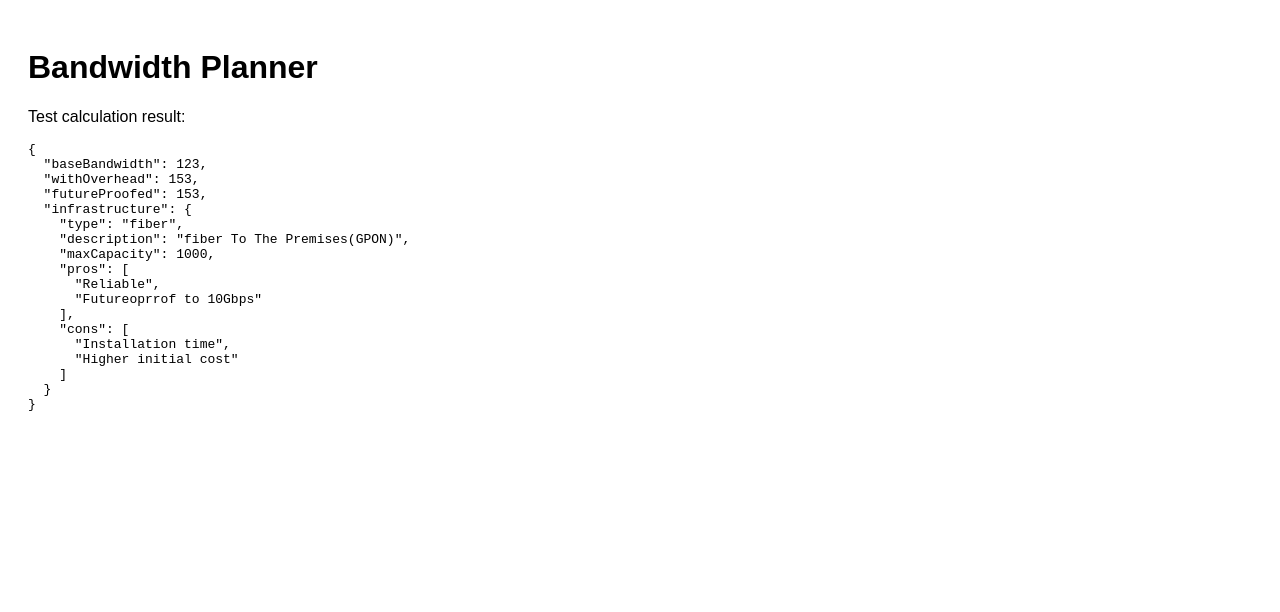
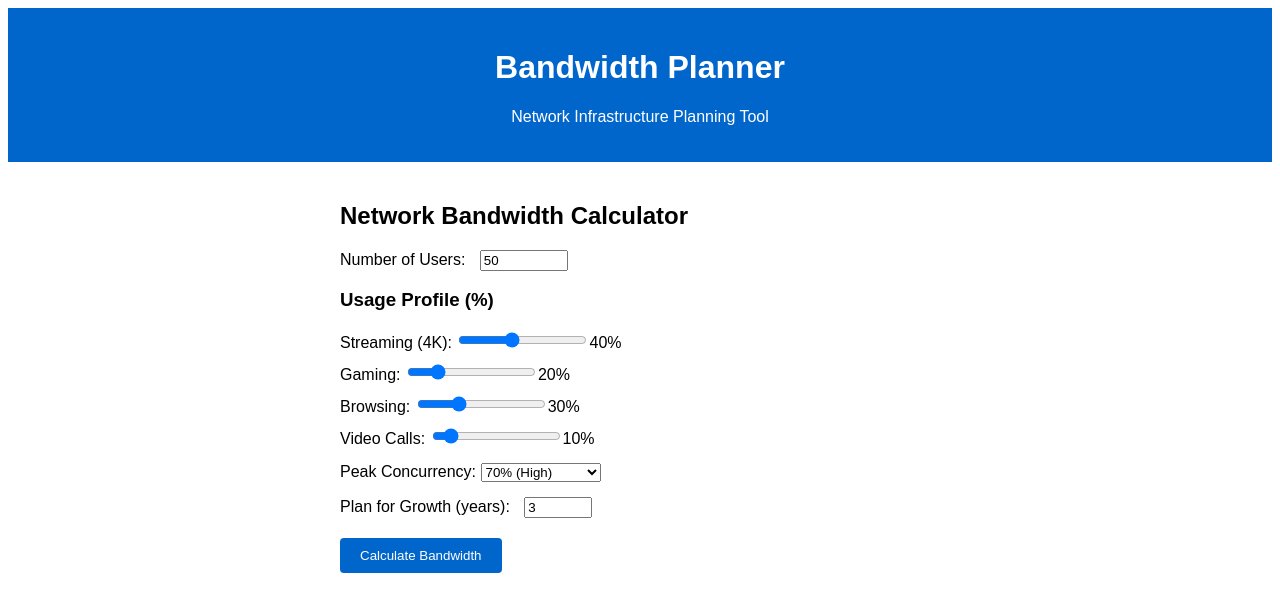
Before and after one commit to matthewkutumela/bandwidth-calculator-net-planner, a React (Create React App) app: page / in a window 1280 px wide. Shown: the top 612 px of the page. Built offline with nearby package versions, Linux system fonts and the light colour scheme.

Commit message:
feat: add cost estimation module:

```diff
--- a/src/App.js
+++ b/src/App.js
@@ -1,19 +1,16 @@
 import React from 'react';
-import { calculateBandwidth } from './calculator/engine';
+import CalculatorForm from './components/CalculatorForm';
 
 function App() {
-  const testResult = calculateBandwidth({
-    userCount: 10,
-    usageProfile: { streaming: 50, gaming: 20, browsing: 20, videoCalls: 10 },
-    peakConcurrency: 0.7,
-    growthYears: 0
-  });
-
   return (
-    <div style={{ padding: '20px', fontFamily: 'Arial' }}>
-      <h1>Bandwidth Planner</h1>
-      <p>Test calculation result:</p>
-      <pre>{JSON.stringify(testResult, null, 2)}</pre>
+    <div style={{ fontFamily: 'Arial, sans-serif' }}>
+      <header style={{ backgroundColor: '#0066cc', color: 'white', padding: '20px', textAlign: 'center' }}>
+        <h1>Bandwidth Planner</h1>
+        <p>Network Infrastructure Planning Tool</p>
+      </header>
+      <main>
+        <CalculatorForm />
+      </main>
     </div>
   );
 }
--- a/src/calculator/engine.js
+++ b/src/calculator/engine.js
@@ -83,7 +83,7 @@
                 type: 'fiber',
                 description: 'fiber To The Premises(GPON)',
                 maxCapacity: 1000,
-                pros: ['Reliable', 'Futureoprrof to 10Gbps'],
+                pros: ['Reliable', 'Futureproof to 10Gbps'],
                 cons: ['Installation time', 'Higher initial cost']
             };
         } else {
--- /dev/null
+++ b/src/components/CalculatorForm.jsx
@@ -0,0 +1,185 @@
+import React, { useState } from 'react';
+import { calculateBandwidth } from '../calculator/engine';
+
+function CalculatorForm() {
+  // State: where user input lives
+  const [inputs, setInputs] = useState({
+    userCount: 50,
+    usageProfile: {
+      streaming: 40,
+      gaming: 20,
+      browsing: 30,
+      videoCalls: 10
+    },
+    peakConcurrency: 0.7,
+    growthYears: 3
+  });
+
+  const [result, setResult] = useState(null);
+
+  // Handle number input changes
+  const handleNumberChange = (e) => {
+    const { name, value } = e.target;
+    setInputs(prev => ({
+      ...prev,
+      [name]: parseInt(value) || 0
+    }));
+  };
+
+  // Handle usage profile changes
+  const handleUsageChange = (type, value) => {
+    setInputs(prev => ({
+      ...prev,
+      usageProfile: {
+        ...prev.usageProfile,
+        [type]: parseInt(value) || 0
+      }
+    }));
+  };
+
+  // Calculate when form submits
+  const handleSubmit = (e) => {
+    e.preventDefault();
+    const calculation = calculateBandwidth(inputs);
+    setResult(calculation);
+  };
+
+  return (
+    <div style={{ maxWidth: '600px', margin: '0 auto', padding: '20px' }}>
+      <h2>Network Bandwidth Calculator</h2>
+
+      <form onSubmit={handleSubmit}>
+        {/* User Count */}
+        <div style={{ marginBottom: '15px' }}>
+          <label>Number of Users: </label>
+          <input
+            type="number"
+            name="userCount"
+            value={inputs.userCount}
+            onChange={handleNumberChange}
+            min="1"
+            style={{ width: '80px', marginLeft: '10px' }}
+          />
+        </div>
+
+        {/* Usage Profile */}
+        <h3>Usage Profile (%)</h3>
+        <div style={{ marginBottom: '10px' }}>
+          <label>Streaming (4K): </label>
+          <input
+            type="range"
+            min="0"
+            max="100"
+            value={inputs.usageProfile.streaming}
+            onChange={(e) => handleUsageChange('streaming', e.target.value)}
+          />
+          <span>{inputs.usageProfile.streaming}%</span>
+        </div>
+
+        <div style={{ marginBottom: '10px' }}>
+          <label>Gaming: </label>
+          <input
+            type="range"
+            min="0"
+            max="100"
+            value={inputs.usageProfile.gaming}
+            onChange={(e) => handleUsageChange('gaming', e.target.value)}
+          />
+          <span>{inputs.usageProfile.gaming}%</span>
+        </div>
+
+        <div style={{ marginBottom: '10px' }}>
+          <label>Browsing: </label>
+          <input
+            type="range"
+            min="0"
+            max="100"
+            value={inputs.usageProfile.browsing}
+            onChange={(e) => handleUsageChange('browsing', e.target.value)}
+          />
+          <span>{inputs.usageProfile.browsing}%</span>
+        </div>
+
+        <div style={{ marginBottom: '15px' }}>
+          <label>Video Calls: </label>
+          <input
+            type="range"
+            min="0"
+            max="100"
+            value={inputs.usageProfile.videoCalls}
+            onChange={(e) => handleUsageChange('videoCalls', e.target.value)}
+          />
+          <span>{inputs.usageProfile.videoCalls}%</span>
+        </div>
+
+        {/* Peak Concurrency */}
+        <div style={{ marginBottom: '15px' }}>
+          <label>Peak Concurrency: </label>
+          <select
+            name="peakConcurrency"
+            value={inputs.peakConcurrency}
+            onChange={(e) => setInputs(prev => ({ ...prev, peakConcurrency: parseFloat(e.target.value) }))}
+          >
+            <option value={0.3}>30% (Low)</option>
+            <option value={0.5}>50% (Medium)</option>
+            <option value={0.7}>70% (High)</option>
+            <option value={0.9}>90% (Very High)</option>
+          </select>
+        </div>
+
+        {/* Growth Projection */}
+        <div style={{ marginBottom: '20px' }}>
+          <label>Plan for Growth (years): </label>
+          <input
+            type="number"
+            name="growthYears"
+            value={inputs.growthYears}
+            onChange={handleNumberChange}
+            min="0"
+            max="10"
+            style={{ width: '60px', marginLeft: '10px' }}
+          />
+        </div>
+
+        <button
+          type="submit"
+          style={{
+            padding: '10px 20px',
+            backgroundColor: '#0066cc',
+            color: 'white',
+            border: 'none',
+            borderRadius: '4px',
+            cursor: 'pointer'
+          }}
+        >
+          Calculate Bandwidth
+        </button>
+      </form>
+
+      {/* Results Display */}
+      {result && (
+        <div style={{ marginTop: '30px', padding: '20px', backgroundColor: '#f0f0f0', borderRadius: '8px' }}>
+          <h3>Results</h3>
+          <p><strong>Base Bandwidth:</strong> {result.baseBandwidth} Mbps</p>
+          <p><strong>With Overhead (25%):</strong> {result.withOverhead} Mbps</p>
+          <p><strong>Future-Proofed ({inputs.growthYears} years):</strong> {result.futureProofed} Mbps</p>
+
+          <h4>Infrastructure Recommendation</h4>
+          <p><strong>Type:</strong> {result.infrastructure.description}</p>
+          <p><strong>Category:</strong> {result.infrastructure.type}</p>
+          <p><strong>Max Capacity:</strong> {result.infrastructure.maxCapacity} Mbps</p>
+
+          <div style={{ marginTop: '15px' }}>
+            <strong>Pros:</strong>
+            <ul>{result.infrastructure.pros.map((pro, i) => <li key={i}>{pro}</li>)}</ul>
+
+            <strong>Cons:</strong>
+            <ul>{result.infrastructure.cons.map((con, i) => <li key={i}>{con}</li>)}</ul>
+          </div>
+        </div>
+      )}
+    </div>
+  );
+}
+
+export default CalculatorForm;
```
Also changed, not shown: src/calculator/costEstimator.js (added, +125 -0 lines), 1 other file (tests, documents, lock files or other folders).
